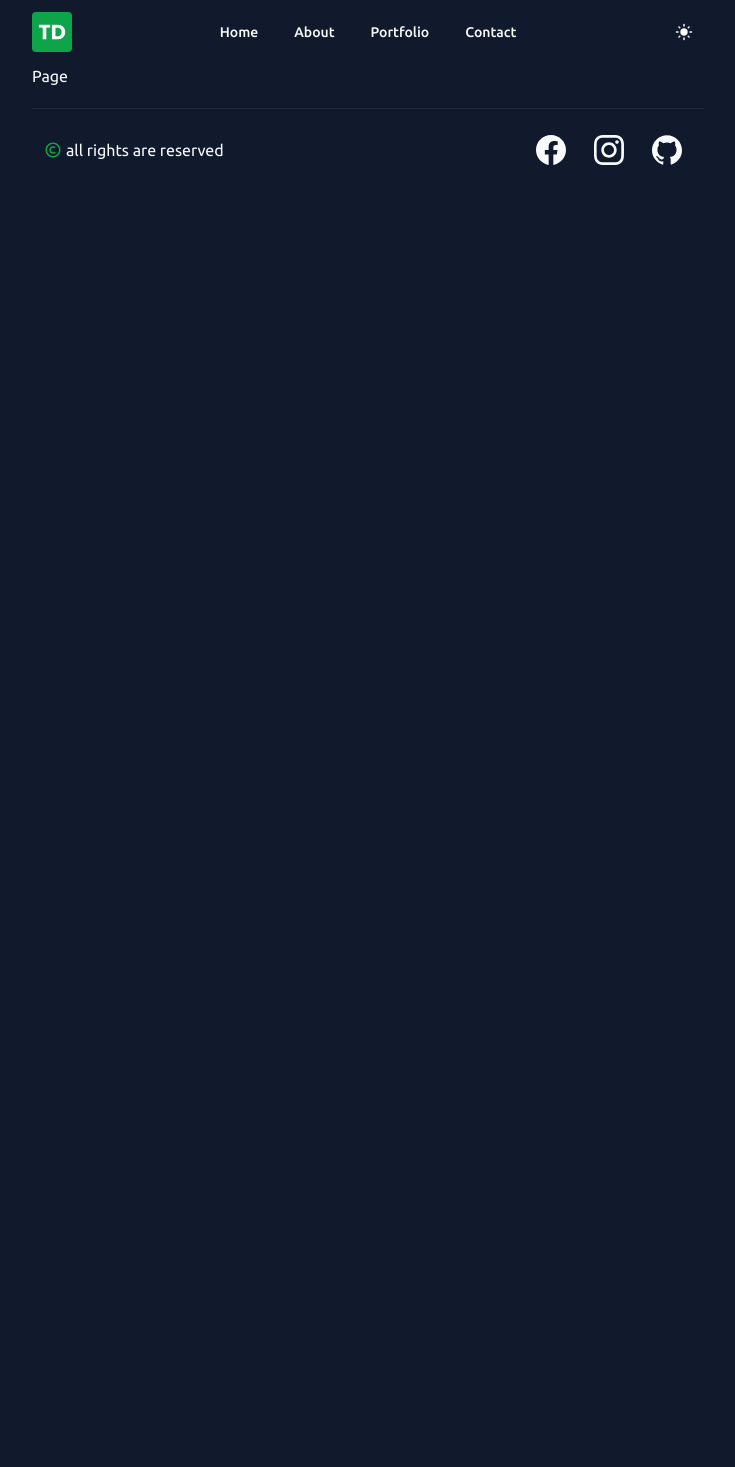
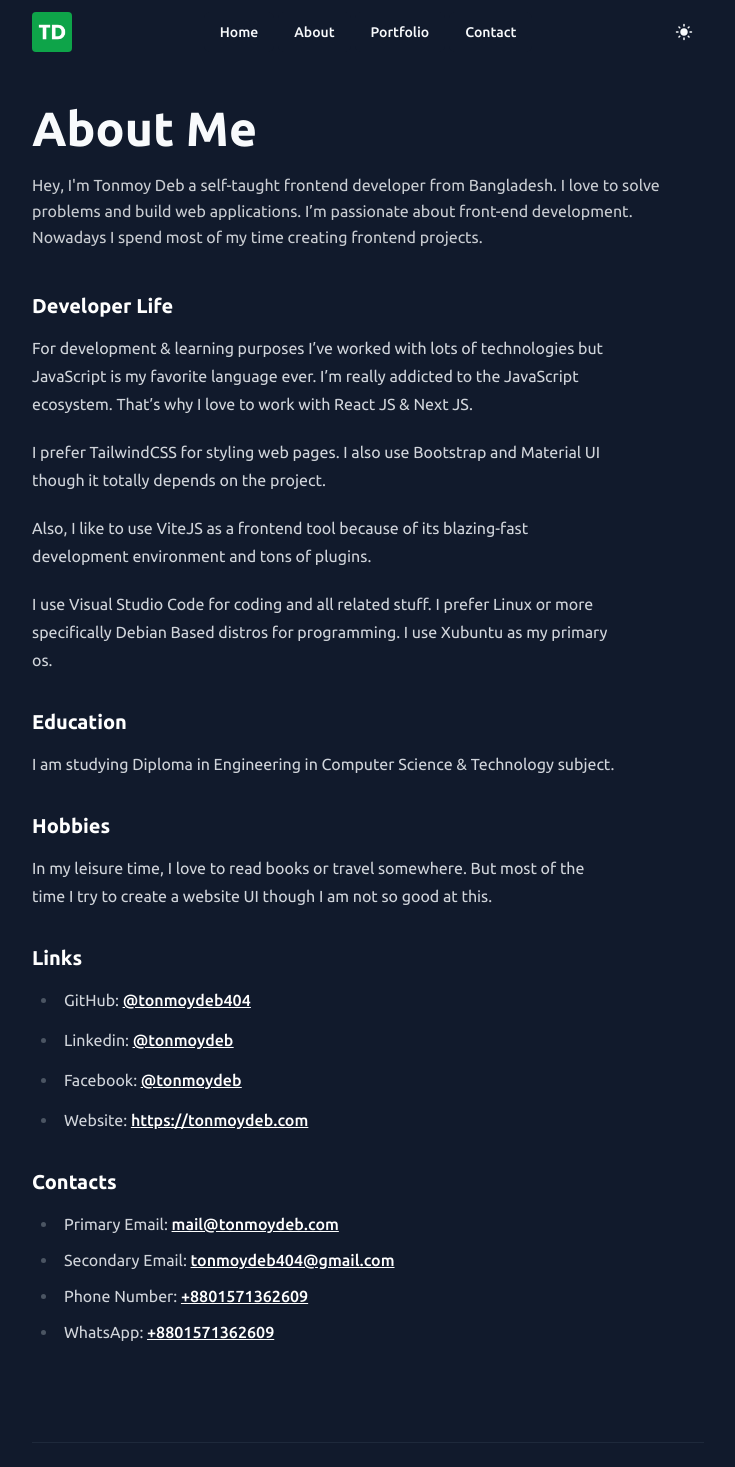
Before and after one commit to tonmoydeb404/zenfolio, a Next.js app: page /about-me in a window 1280 px wide. Shown: the top 1467 px of the page, without its empty margins (272-1007 px from the left). Before the commit the page ends 800 px from the top, so only its background shows below. Built offline with nearby package versions, Linux system fonts and the light colour scheme.

Commit message:
page design updated

```diff
--- a/package.json
+++ b/package.json
@@ -34,5 +34,7 @@
     "tailwindcss-animate": "^1.0.6",
     "typescript": "5.1.3"
   },
-  "devDependencies": {}
+  "devDependencies": {
+    "@tailwindcss/typography": "^0.5.9"
+  }
 }
--- a/src/app/[page]/page.tsx
+++ b/src/app/[page]/page.tsx
@@ -1,5 +1,162 @@
+import PageHeader from "@/components/pages/common/PageHeader";
+
 const Page = () => {
-  return <div>Page</div>;
+  return (
+    <section className="wrapper">
+      <PageHeader
+        title="About Me"
+        desc="Hey, I'm Tonmoy Deb a self-taught frontend developer from Bangladesh. I love to solve problems and build web applications. I’m passionate about front-end development. Nowadays I spend most of my time creating frontend projects."
+      />
+      <div className="prose dark:prose-invert">
+        <h3>
+          <strong>Developer Life</strong>
+        </h3>
+        <p>
+          For development &amp; learning purposes I’ve worked with lots of
+          technologies but JavaScript is my favorite language ever. I’m really
+          addicted to the JavaScript ecosystem. That’s why I love to work with
+          React JS &amp; Next JS.&nbsp;
+        </p>
+        <p>
+          I prefer TailwindCSS for styling web pages. I also use Bootstrap and
+          Material UI though it totally depends on the project.&nbsp;
+        </p>
+        <p>
+          Also, I like to use ViteJS as a frontend tool because of its
+          blazing-fast development environment and tons of plugins.
+        </p>
+        <p>
+          I use Visual Studio Code for coding and all related stuff. I prefer
+          Linux or more specifically Debian Based distros for programming. I use
+          Xubuntu as my primary os.
+        </p>
+        <h3>
+          <strong>Education</strong>
+        </h3>
+        <p>
+          I am studying Diploma in Engineering in Computer Science &amp;
+          Technology subject.
+        </p>
+        <h3>
+          <strong>Hobbies</strong>
+        </h3>
+        <p>
+          In my leisure time, I love to read books or travel somewhere. But most
+          of the time I try to create a website UI though I am not so good at
+          this.
+        </p>
+        <h3>
+          <strong>Links</strong>
+        </h3>
+        <ul>
+          <li>
+            <div>
+              <p>
+                GitHub:&nbsp;
+                <a
+                  title="https://github.com/tonmoydeb404"
+                  href="https://github.com/tonmoydeb404"
+                >
+                  <u>@tonmoydeb404</u>
+                </a>
+              </p>
+            </div>
+          </li>
+          <li>
+            <div>
+              <p>
+                Linkedin:&nbsp;
+                <a
+                  title="https://bd.linkedin.com/in/tonmoydeb"
+                  href="https://bd.linkedin.com/in/tonmoydeb"
+                >
+                  <u>@tonmoydeb</u>
+                </a>
+              </p>
+            </div>
+          </li>
+          <li>
+            <div>
+              <p>
+                Facebook:&nbsp;
+                <a
+                  title="https://www.facebook.com/tonmoydeb"
+                  href="https://www.facebook.com/tonmoydeb"
+                >
+                  <u>@tonmoydeb</u>
+                </a>
+              </p>
+            </div>
+          </li>
+          <li>
+            <div>
+              <p>
+                Website:&nbsp;
+                <a title="https://tonmoydeb.com" href="https://tonmoydeb.com">
+                  <u>https://tonmoydeb.com</u>
+                </a>
+              </p>
+            </div>
+          </li>
+        </ul>
+        <h3>Contacts</h3>
+        <ul>
+          <li>
+            <div>
+              Primary Email:{" "}
+              <a
+                target="_blank"
+                title="mailto:mail@tonmoydeb.com"
+                href="mailto:mail@tonmoydeb.com"
+              >
+                mail@tonmoydeb.com
+              </a>
+            </div>
+          </li>
+          <li>
+            <div>
+              Secondary Email:{" "}
+              <a
+                target="_blank"
+                title="mailto:tonmoydeb404@gmail.com"
+                href="mailto:tonmoydeb404@gmail.com"
+              >
+                tonmoydeb404@gmail.com
+              </a>
+            </div>
+          </li>
+          <li>
+            <div>
+              Phone Number:{" "}
+              <a
+                target="_blank"
+                title="tel:+8801571362609"
+                href="tel:+8801571362609"
+              >
+                +8801571362609
+              </a>
+            </div>
+          </li>
+          <li>
+            <div>
+              WhatsApp:{" "}
+              <a
+                target="_blank"
+                title="https://wa.me/8801571362609"
+                href="https://wa.me/8801571362609"
+              >
+                +8801571362609
+              </a>
+            </div>
+          </li>
+        </ul>
+        <p>
+          <br />
+          <br />
+        </p>
+      </div>
+    </section>
+  );
 };
 
 export default Page;
--- /dev/null
+++ b/src/components/pages/common/PageHeader.tsx
@@ -0,0 +1,19 @@
+import { ReactNode } from "react";
+
+type Props = {
+  title?: string;
+  desc?: string;
+  children?: ReactNode;
+};
+
+const PageHeader = ({ title, children, desc }: Props) => {
+  return (
+    <header className="page-header py-10">
+      {title ? <h1 className="page-header_title">{title}</h1> : null}
+      {desc ? <p className="page-header_desc">{desc}</p> : null}
+      {children}
+    </header>
+  );
+};
+
+export default PageHeader;
--- /dev/null
+++ b/src/styles/components/page-header.css
@@ -0,0 +1,7 @@
+.page-header_title {
+  @apply text-3xl md:text-5xl font-bold mb-1;
+}
+
+.page-header_desc {
+  @apply leading-relaxed mt-5 opacity-80;
+}
--- a/src/styles/custom-components.css
+++ b/src/styles/custom-components.css
@@ -3,6 +3,7 @@
 @import "./components/project-card.css";
 @import "./components/hobby-card.css";
 @import "./components/icon-list.css";
+@import "./components/page-header.css";
 @import "./components/common.css";
 
 /* PAGES */
--- a/tailwind.config.js
+++ b/tailwind.config.js
@@ -81,5 +81,5 @@ module.exports = {
       },
     },
   },
-  plugins: [require("tailwindcss-animate")],
+  plugins: [require("tailwindcss-animate"), require("@tailwindcss/typography")],
 };
```
Also changed, not shown: 1 other file (tests, documents, lock files or other folders).
